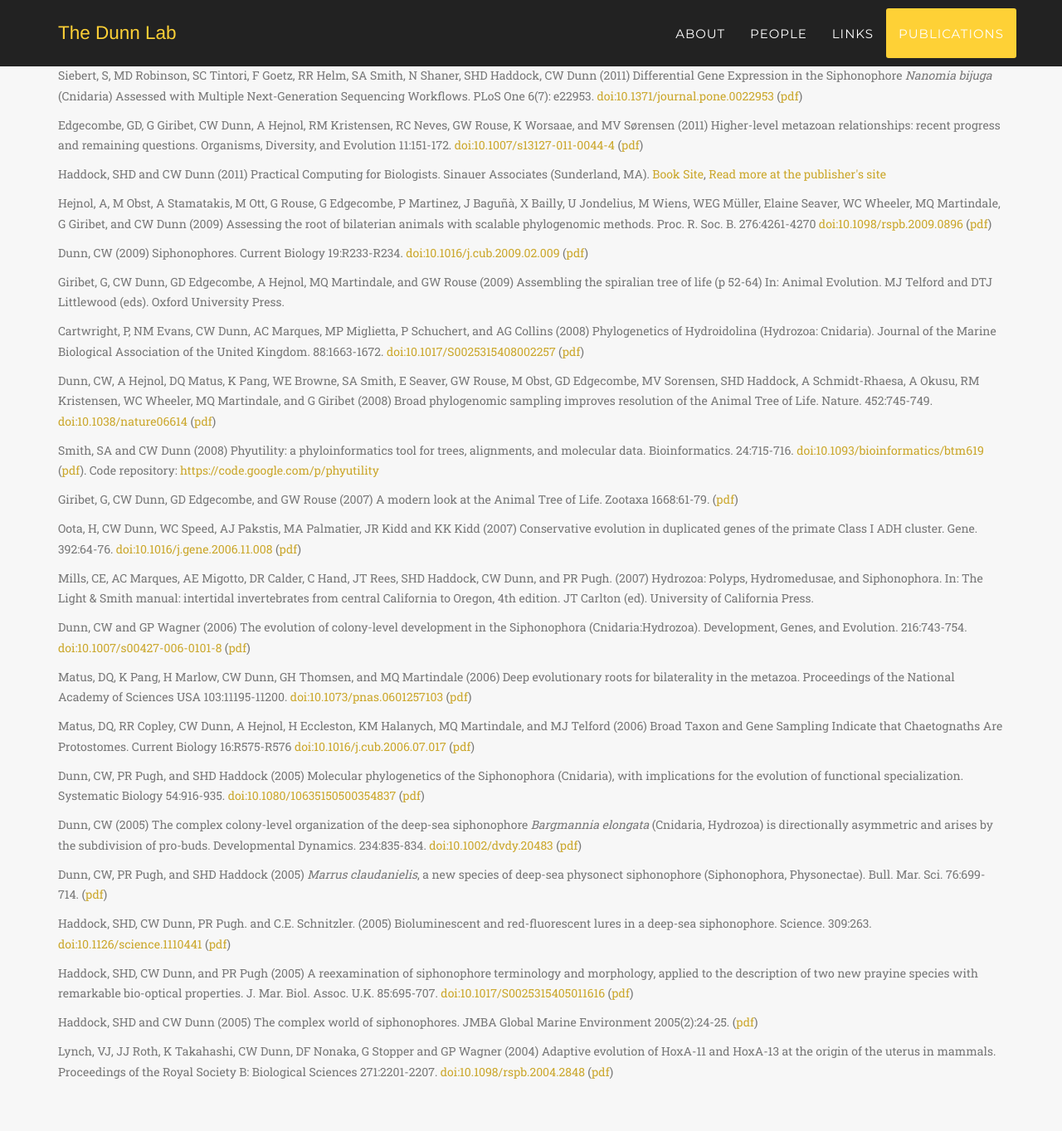
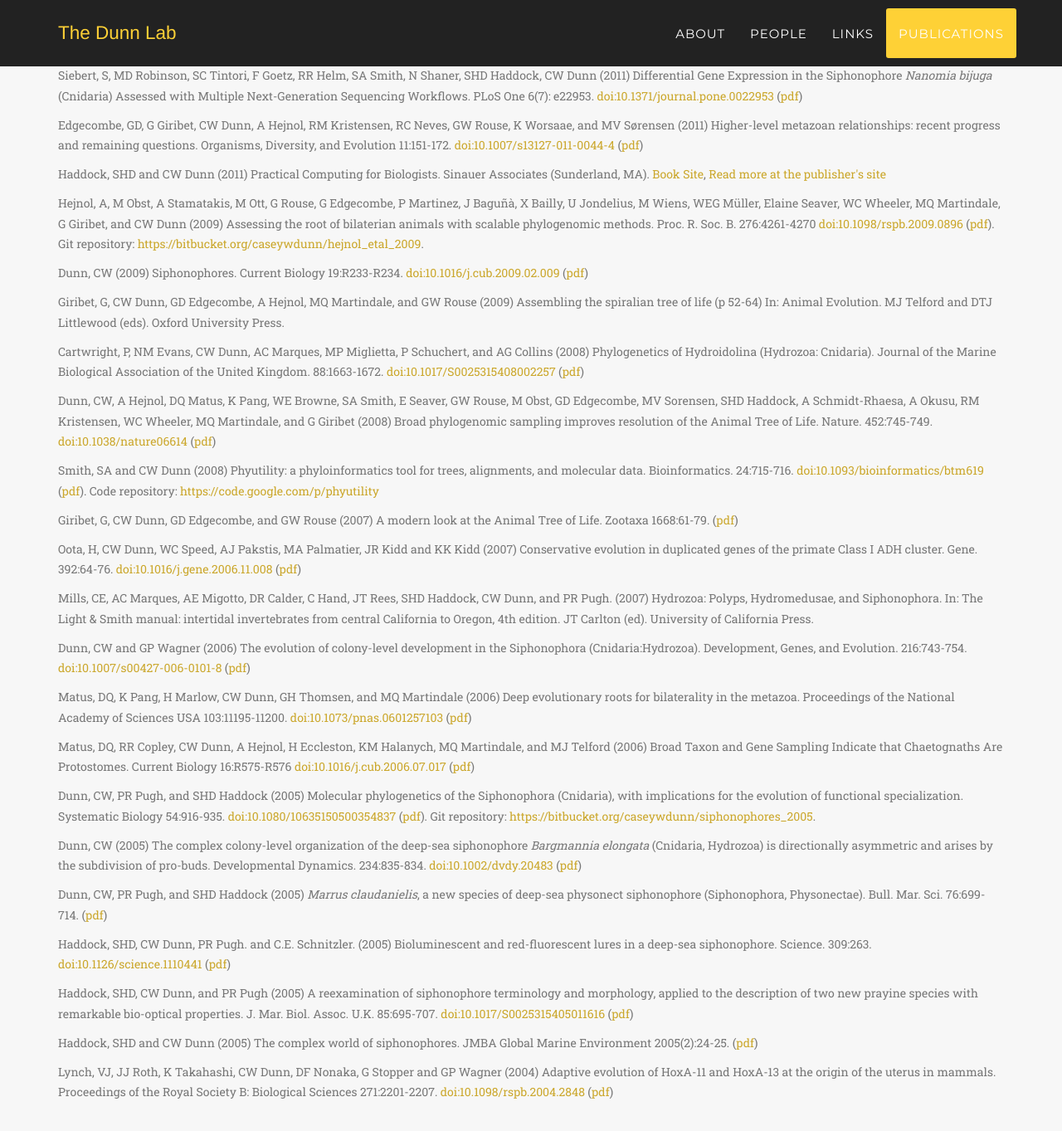
Before and after one commit to caseywdunn/caseywdunn.github.io, a Jekyll site: the page built from index.html, in a window 1280 px wide and 1400 px high, scrolled down 9203 px. Shown: the top 1363 px of the window at 83% size. Built offline with Jekyll 4.4.1, drawn with Linux system fonts in a browser that asks for light colours; some web fonts are replaced.

Commit message:
added git repos for a couple old papers

```diff
--- a/_includes/publications.html
+++ b/_includes/publications.html
@@ -128,7 +128,7 @@
 </div><div class="box-footer"> </div></div>
 
 <div class="box"><div class="box-title"></div><div class="box-body">
-	<p class="text-muted">Hejnol, A, M Obst, A Stamatakis, M Ott, G Rouse, G Edgecombe, P Martinez, J Baguñà, X Bailly, U Jondelius, M Wiens, WEG Müller, Elaine Seaver, WC Wheeler, MQ Martindale, G Giribet, and CW Dunn (2009) Assessing the root of bilaterian animals with scalable phylogenomic methods. Proc. R. Soc. B. 276:4261-4270 <a href="http://dx.doi.org/10.1098/rspb.2009.0896">doi:10.1098/rspb.2009.0896</a> (<a href="assets/Hejnol_etal_2009.pdf">pdf</a>)</p>
+	<p class="text-muted">Hejnol, A, M Obst, A Stamatakis, M Ott, G Rouse, G Edgecombe, P Martinez, J Baguñà, X Bailly, U Jondelius, M Wiens, WEG Müller, Elaine Seaver, WC Wheeler, MQ Martindale, G Giribet, and CW Dunn (2009) Assessing the root of bilaterian animals with scalable phylogenomic methods. Proc. R. Soc. B. 276:4261-4270 <a href="http://dx.doi.org/10.1098/rspb.2009.0896">doi:10.1098/rspb.2009.0896</a> (<a href="assets/Hejnol_etal_2009.pdf">pdf</a>). Git repository: <a href="https://bitbucket.org/caseywdunn/hejnol_etal_2009">https://bitbucket.org/caseywdunn/hejnol_etal_2009</a>.</p>
 </div><div class="box-footer"> </div></div>
 
 <div class="box"><div class="box-title"></div><div class="box-body">
@@ -176,7 +176,7 @@
 </div><div class="box-footer"></div></div>
 
 <div class="box"><div class="box-title"></div><div class="box-body">
-	<p class="text-muted">Dunn, CW, PR Pugh, and SHD Haddock (2005) Molecular phylogenetics of the Siphonophora (Cnidaria), with implications for the evolution of functional specialization. Systematic Biology 54:916-935. <a href="http://dx.doi.org/10.1080/10635150500354837">doi:10.1080/10635150500354837</a> (<a href="assets/Dunn_etal2005_siphonophore_phylogeny.pdf">pdf</a>)</p>
+	<p class="text-muted">Dunn, CW, PR Pugh, and SHD Haddock (2005) Molecular phylogenetics of the Siphonophora (Cnidaria), with implications for the evolution of functional specialization. Systematic Biology 54:916-935. <a href="http://dx.doi.org/10.1080/10635150500354837">doi:10.1080/10635150500354837</a> (<a href="assets/Dunn_etal2005_siphonophore_phylogeny.pdf">pdf</a>). Git repository: <a href="https://bitbucket.org/caseywdunn/siphonophores_2005">https://bitbucket.org/caseywdunn/siphonophores_2005</a>.</p>
 </div><div class="box-footer"></div></div>
 
 <div class="box"><div class="box-title"></div><div class="box-body">
```
